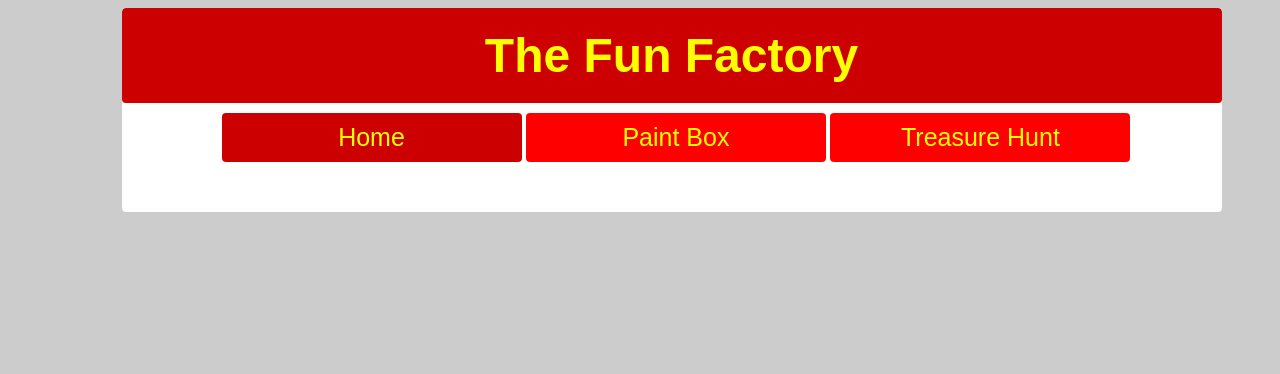
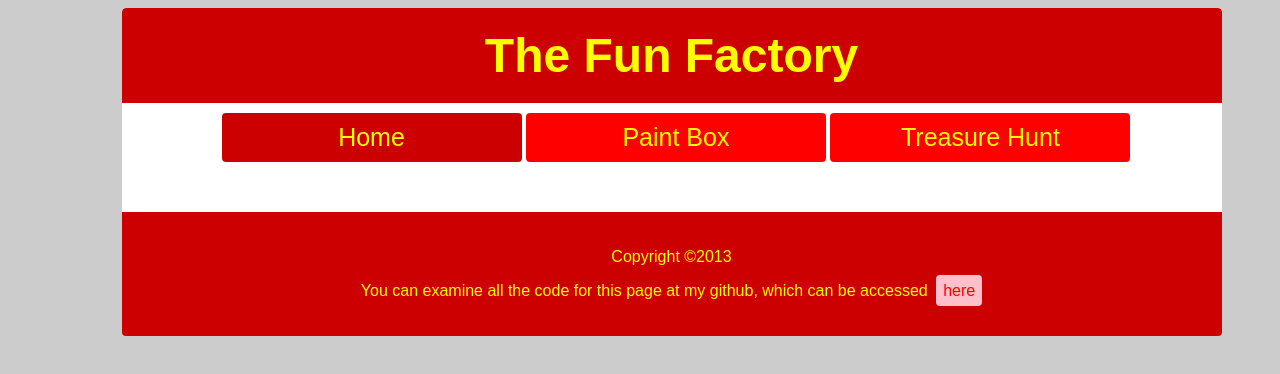
Before and after one commit to paranoid-and-roid/funPalace, a website: page index.html in a window 1280 px wide. Shown: the top 374 px of the page. Drawn offline with nearby package versions, Linux system fonts and the light colour scheme; some packages are replaced by stand-ins of ours; a web font is replaced by a local one.

Commit message:
Added a footer

```diff
--- a/css/style.css
+++ b/css/style.css
@@ -11,10 +11,26 @@ body 	{
 		background: #fff;
 		padding-bottom: 50px;
 		overflow: hidden;
-		border-radius: 4px;
+		border-top-right-radius: 4px;
+		border-top-left-radius: 4px;
 		width: 1100px;
 		margin: 0 auto;
 		}
+
+header 	{
+		border-top-right-radius: 4px;
+		border-top-left-radius: 4px;
+		background: #c00;
+		}
+
+h1 {
+		text-align: center;
+		font-family: AltamonteNF, sans-serif;
+		color: #ff0;
+		padding: 20px 0;
+		margin: 0 0 10px;
+		font-size: 300%;
+}
 
 nav 	{
 		width: 900px;
@@ -47,17 +63,6 @@ nav li	{
 			src: local('AltamonteNF'), url('../fonts/AltamonteNF.ttf') format('truetype');
 			}
 		}
-
-h1 {
-		text-align: center;
-		font-family: AltamonteNF, sans-serif;
-		color: #ff0;
-		background: #c00;
-		border-radius: 4px;
-		padding: 20px 0;
-		margin: 0 0 10px;
-		font-size: 300%;
-}
 
 nav a 	{
 		text-decoration: none;
@@ -277,3 +282,23 @@ img#doctors
 		width: 100%;
 		margin: 0 auto;
 		}
+
+footer {
+		width: 1100px;
+		text-align: center;
+		color: #ff0;
+		background: #c00;
+		border-bottom-right-radius: 4px;
+		border-bottom-left-radius: 4px;
+		padding: 20px 0;
+		margin: 0 auto;
+}
+
+.pink	{
+		padding: 7px;
+		background: pink;
+		border-radius: 4px;
+		color: #f00;
+		margin-left: 4px;
+		text-decoration: none;
+		}
--- a/index.html
+++ b/index.html
@@ -11,7 +11,9 @@
 
 		<div id = "wrapper" ng-controller = "MainCtrl">
 
+		<header>
 		<h1>The Fun Factory</h1>
+		</header>
 
 		<nav>
 			<ul>
@@ -25,6 +27,13 @@
 
 		</div>
 
+		<footer>
+			<p>Copyright &copy;2013</p>
+			<p>You can examine all the code for this page at my github, which can be accessed <a href = "https://github.com/paranoid-and-roid/funPalace" class = "pink">here</a></p>
+		</footer>
+
+
+
 		<script src='//ajax.googleapis.com/ajax/libs/jquery/1.11.1/jquery.min.js'></script>
         <script src='//ajax.googleapis.com/ajax/libs/angularjs/1.2.19/angular.js'></script>
         <script src='//cdnjs.cloudflare.com/ajax/libs/angular.js/1.2.20/angular-route.js'></script>
```
